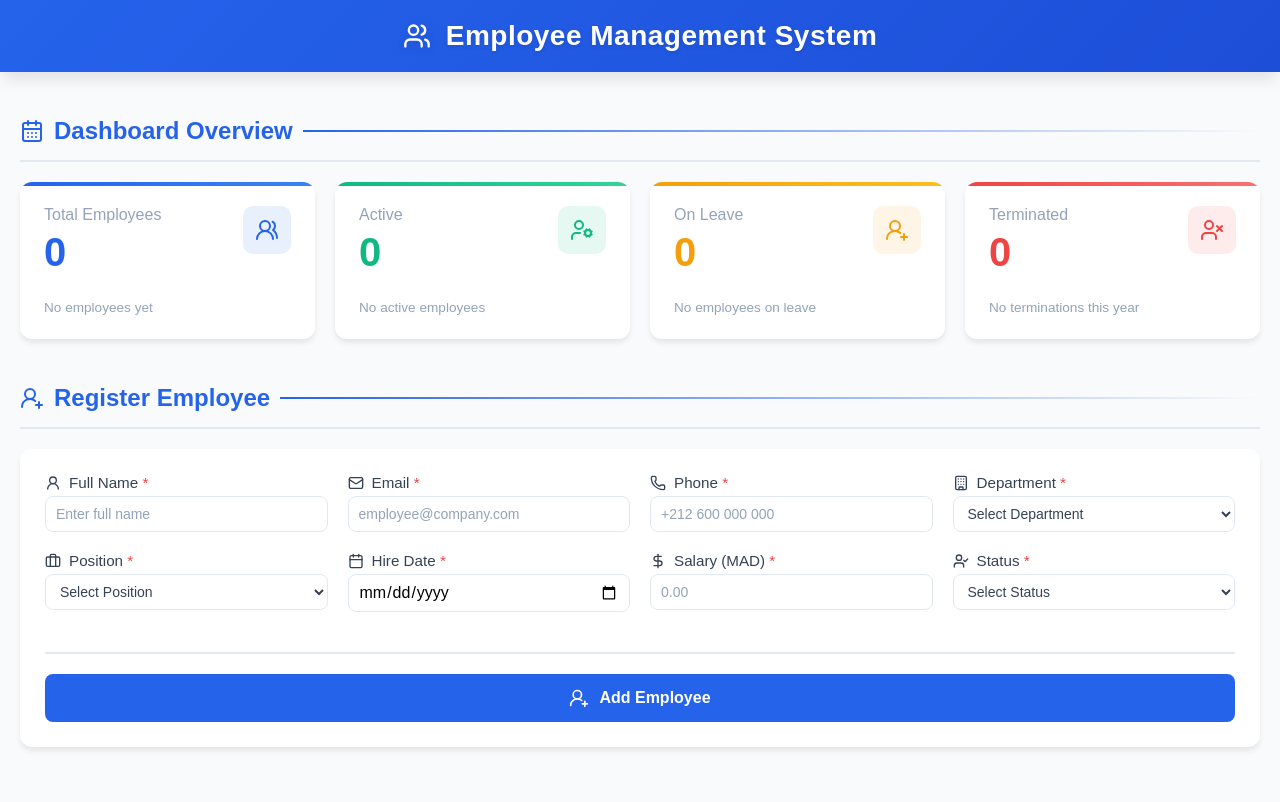
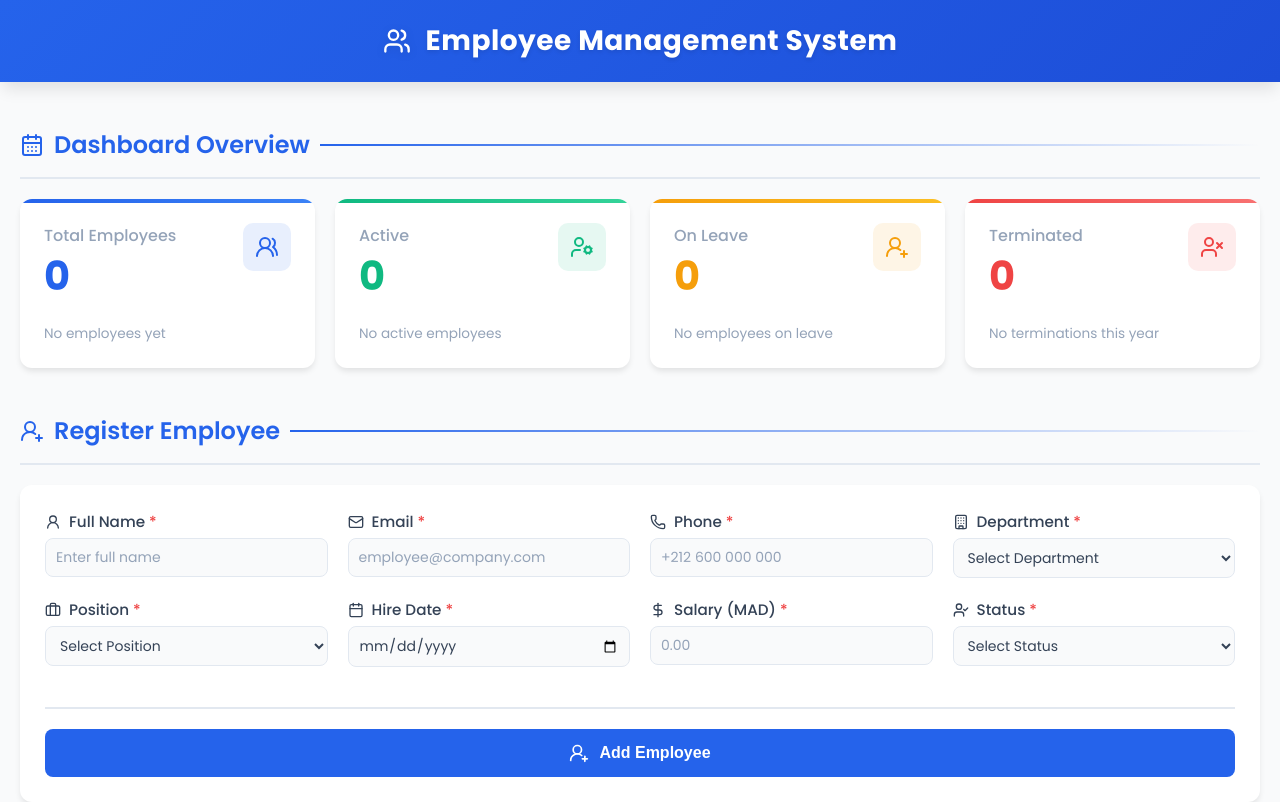
Before and after one commit to RTHILAA/EMPLOYEES-MANAGEMENT-APP, a React (Create React App) app: page / in a window 1280 px wide. Shown: the top 802 px of the page. Built offline with nearby package versions, Linux system fonts and the light colour scheme.

Commit message:
update project

```diff
--- a/src/App.css
+++ b/src/App.css
@@ -1,3 +1,5 @@
+@import url('https://fonts.googleapis.com/css2?family=Poppins:ital,wght@0,100;0,200;0,300;0,400;0,500;0,600;0,700;0,800;0,900;1,100;1,200;1,300;1,400;1,500;1,600;1,700;1,800;1,900&display=swap');
+
 :root {
   --primary-color: #2563eb;
   --primary-dark: #1d4ed8;
@@ -10,8 +12,6 @@
   --shadow-lg: 0 10px 15px -3px rgba(0, 0, 0, 0.1);
   --transition-default: all 0.3s ease;
 }
-
-@import url('https://fonts.googleapis.com/css2?family=Poppins:ital,wght@0,100;0,200;0,300;0,400;0,500;0,600;0,700;0,800;0,900;1,100;1,200;1,300;1,400;1,500;1,600;1,700;1,800;1,900&display=swap');
 
 * {
   margin: 0;
@@ -280,10 +280,12 @@ body {
   border-radius: 8px;
   font-size: 1rem;
   font-family: 'Poppins', sans-serif;
-  background: white;
+  background: #F9FAFB;
   transition: var(--transition-default);
   animation: slideIn 0.4s ease-out;
   animation-fill-mode: both;
+  color: #344256;
+  font-size: 14px;
 }
 
 .form-group input:hover,
@@ -304,7 +306,8 @@ body {
   font-size: 14px;
 }
 
-.form-group select {
+.form-group select,
+.form-group .hiredate {
   color: #344256;
   font-size: 14px;
 }
--- a/src/App.js
+++ b/src/App.js
@@ -340,6 +340,7 @@ export default function App() {
                 <input
                   type="date"
                   id="hiredate"
+                  className="hiredate"
                   value={employee.hiredate || ""}
                   onChange={handleChange}
                   required
@@ -356,8 +357,6 @@ export default function App() {
                   id="salary"
                   value={employee.salary || ""}
                   placeholder="0.00"
-                  min="0"
-                  step="0.01"
                   onChange={handleChange}
                   required
                 />
```
